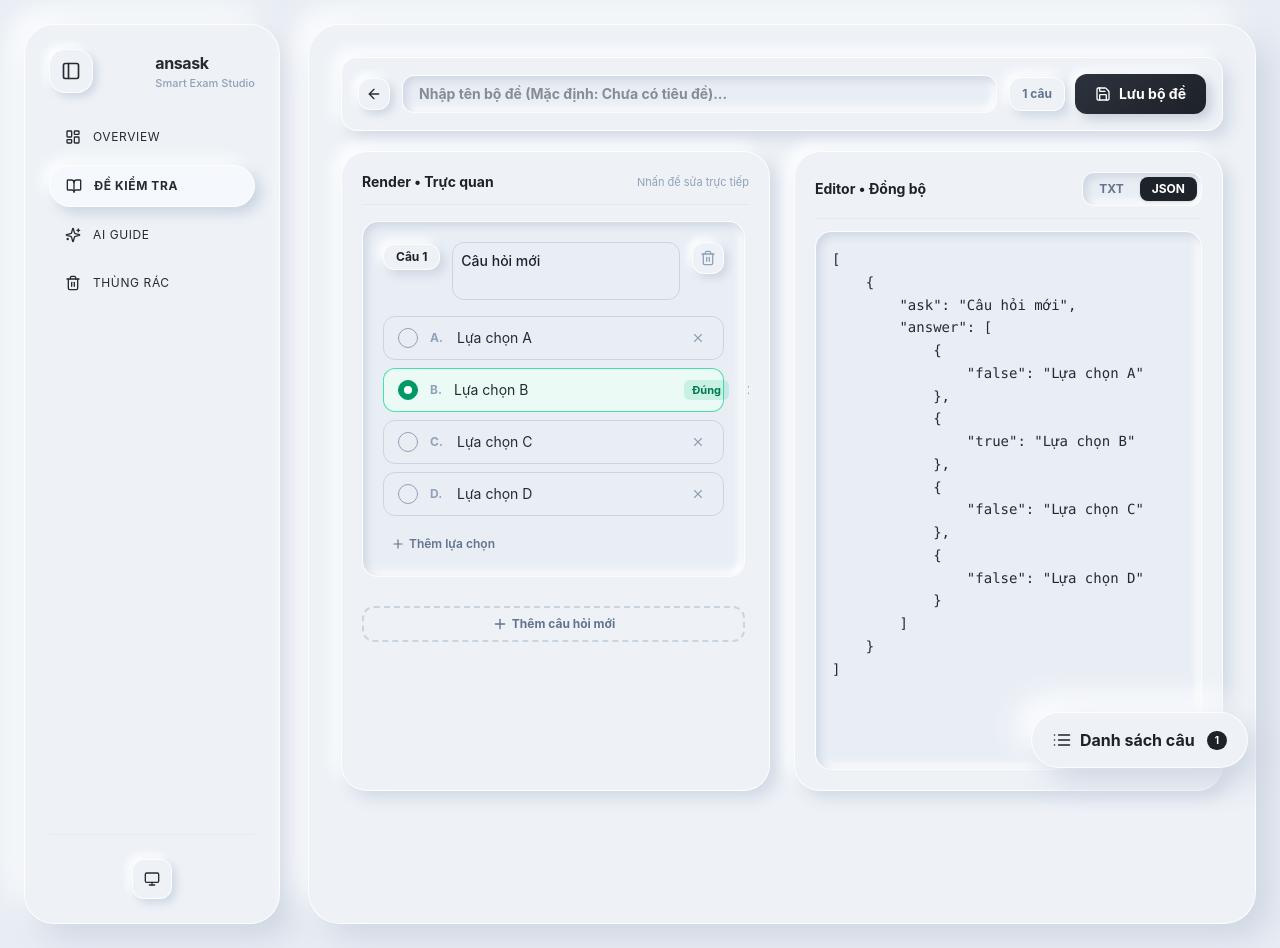
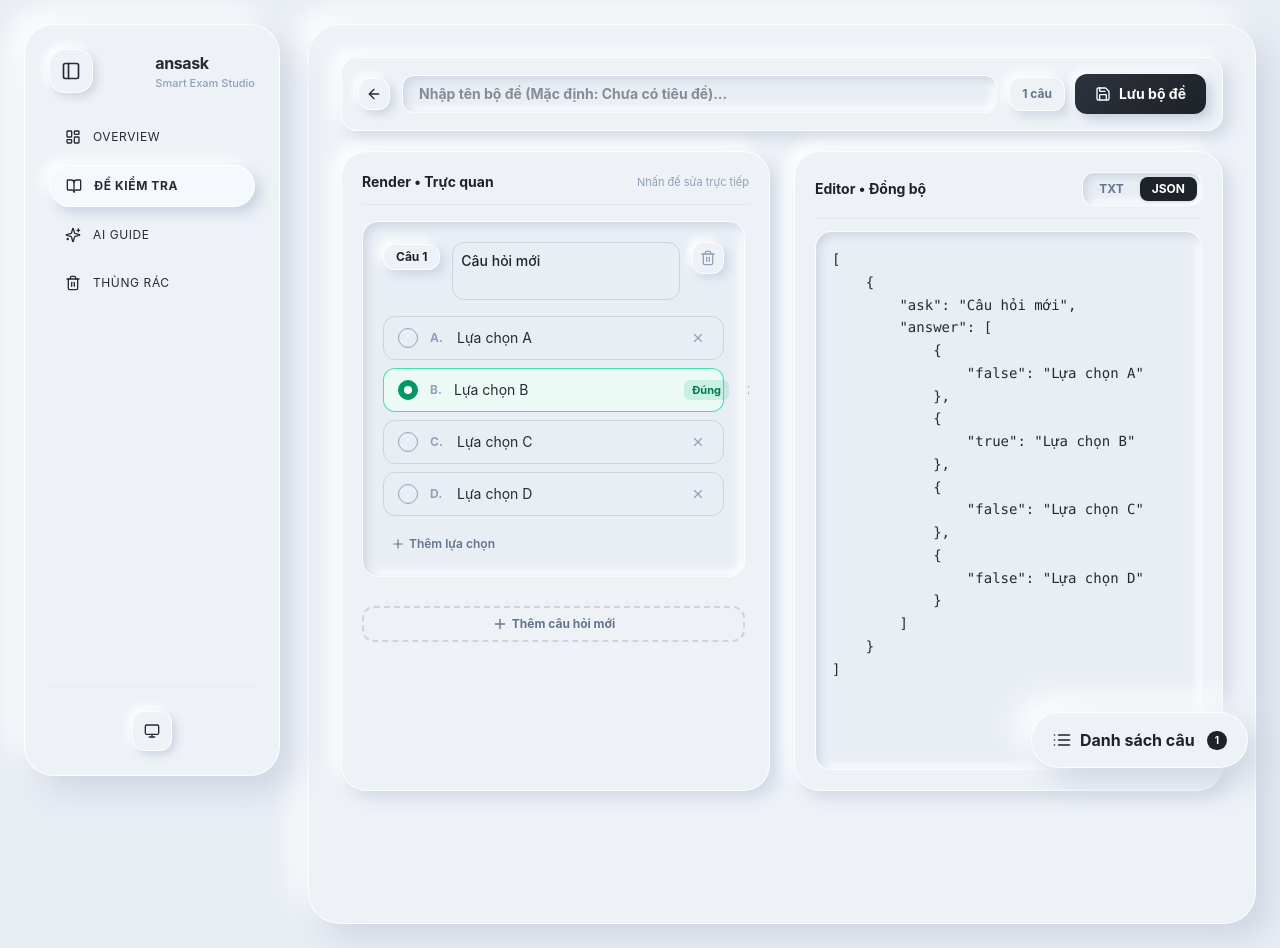
Before and after one commit to Hiennguyen278610/ansask-desktop, a React (Vite) app: page /#/subjects/1/exams/new in a window 1280 px wide. Built offline with nearby package versions, Linux system fonts and the light colour scheme.

Commit message:
fix(ui): ghim cố định Sidebar, căn phải nút Tạo bộ đề trong BreadcrumbHeader

```diff
--- a/src/components/layout/AppShell.tsx
+++ b/src/components/layout/AppShell.tsx
@@ -1,17 +1,11 @@
 import { Outlet } from 'react-router';
 import { Sidebar } from './Sidebar';
 
-/**
- * AppShell — sidebar + main layout (design-system §3.1).
- * KHÔNG chứa ToastHost: OVL-01 mount ở App root (design-system §3.6)
- * để không bị nhân bản khi có thêm layout khác (vd. Quiz fullscreen).
- * BreadcrumbHeader là component per-screen (design-system §5, SCREEN-02..05).
- */
 export function AppShell() {
   return (
-    <div className="min-h-screen bg-app text-ink flex flex-col md:flex-row p-3 sm:p-6 gap-5 sm:gap-7">
+    <div className="min-h-screen bg-app text-ink flex flex-col md:flex-row p-3 sm:p-6 gap-5 sm:gap-7 md:items-start">
       <Sidebar />
-      <main className="flex-1 neu-shell rounded-[32px] p-5 sm:p-8 overflow-x-hidden flex flex-col gap-6">
+      <main className="flex-1 w-full neu-shell rounded-[32px] p-5 sm:p-8 overflow-x-hidden flex flex-col gap-6 min-h-[calc(100vh-1.5rem)] sm:min-h-[calc(100vh-3rem)]">
         <Outlet />
       </main>
     </div>
--- a/src/components/layout/BreadcrumbHeader.tsx
+++ b/src/components/layout/BreadcrumbHeader.tsx
@@ -3,7 +3,7 @@ import type { ReactNode } from 'react';
 export function BreadcrumbHeader({ children }: { children?: ReactNode }) {
   return (
     <header className="neu-card rounded-2xl px-5 py-4 flex flex-wrap items-center justify-between gap-4">
-      <div className="flex items-center flex-wrap gap-1.5 text-sm font-bold">
+      <div className="flex flex-1 w-full items-center flex-wrap gap-1.5 text-sm font-bold">
         {children ?? <span className="text-slate-400">ansask</span>}
       </div>
     </header>
--- a/src/components/layout/Sidebar.tsx
+++ b/src/components/layout/Sidebar.tsx
@@ -18,8 +18,9 @@ export function Sidebar() {
   ];
 
   return (
+    <div className="shrink-0 sticky top-3 sm:top-6 h-[calc(100vh-1.5rem)] sm:h-[calc(100vh-3rem)] w-full md:w-auto z-30">
       <aside
-      className={`neu-shell rounded-[30px] shrink-0 flex flex-col justify-between transition-all duration-300 ease-in-out ${
+        className={`neu-shell rounded-[30px] h-full flex flex-col justify-between transition-all duration-300 ease-in-out overflow-y-auto custom-scrollbar ${
           sidebarOpen ? 'w-full md:w-64 p-6' : 'w-full md:w-20 p-4 items-center'
         }`}
       >
@@ -75,5 +76,6 @@ export function Sidebar() {
           <ThemeToggle collapsed={!sidebarOpen} />
         </div>
       </aside>
+    </div>
   );
 }
```
Also changed, not shown: 1 other file (tests, documents, lock files or other folders). Lines whose indentation alone changed are shown as unchanged.
